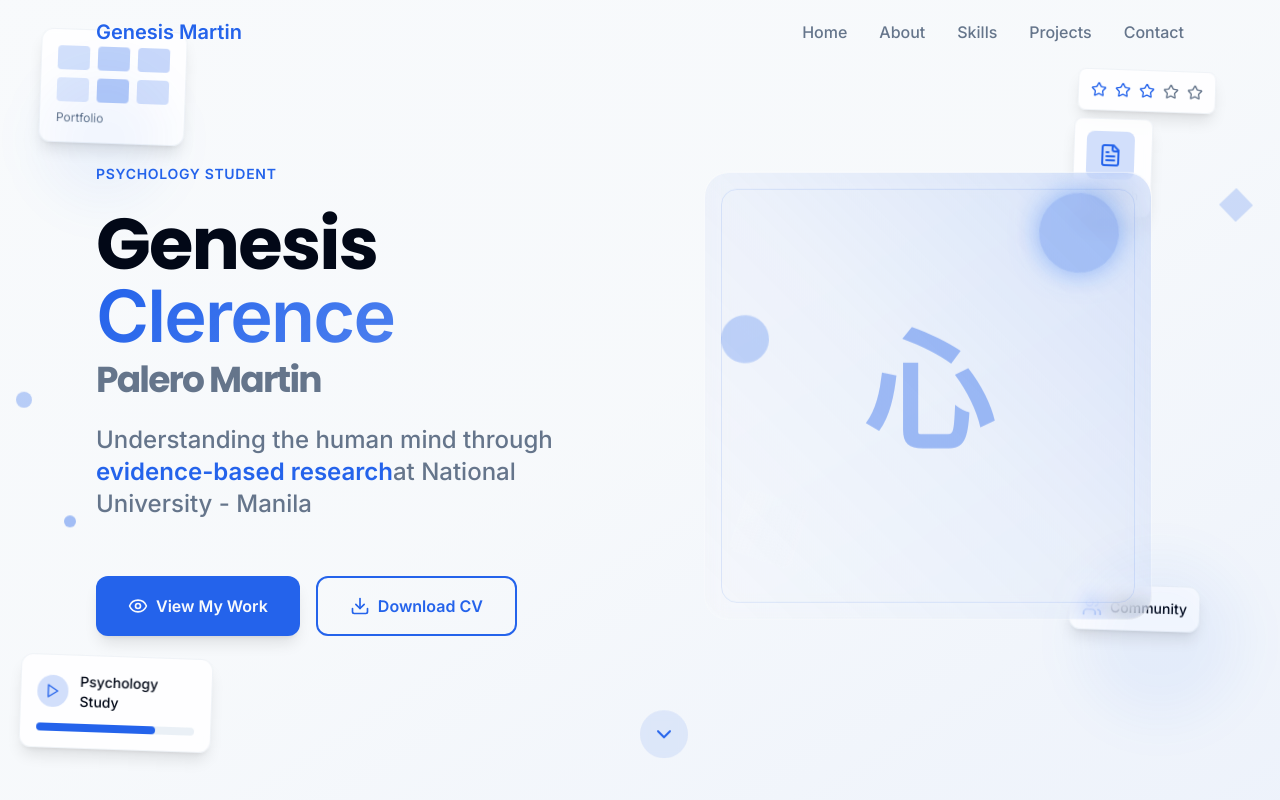
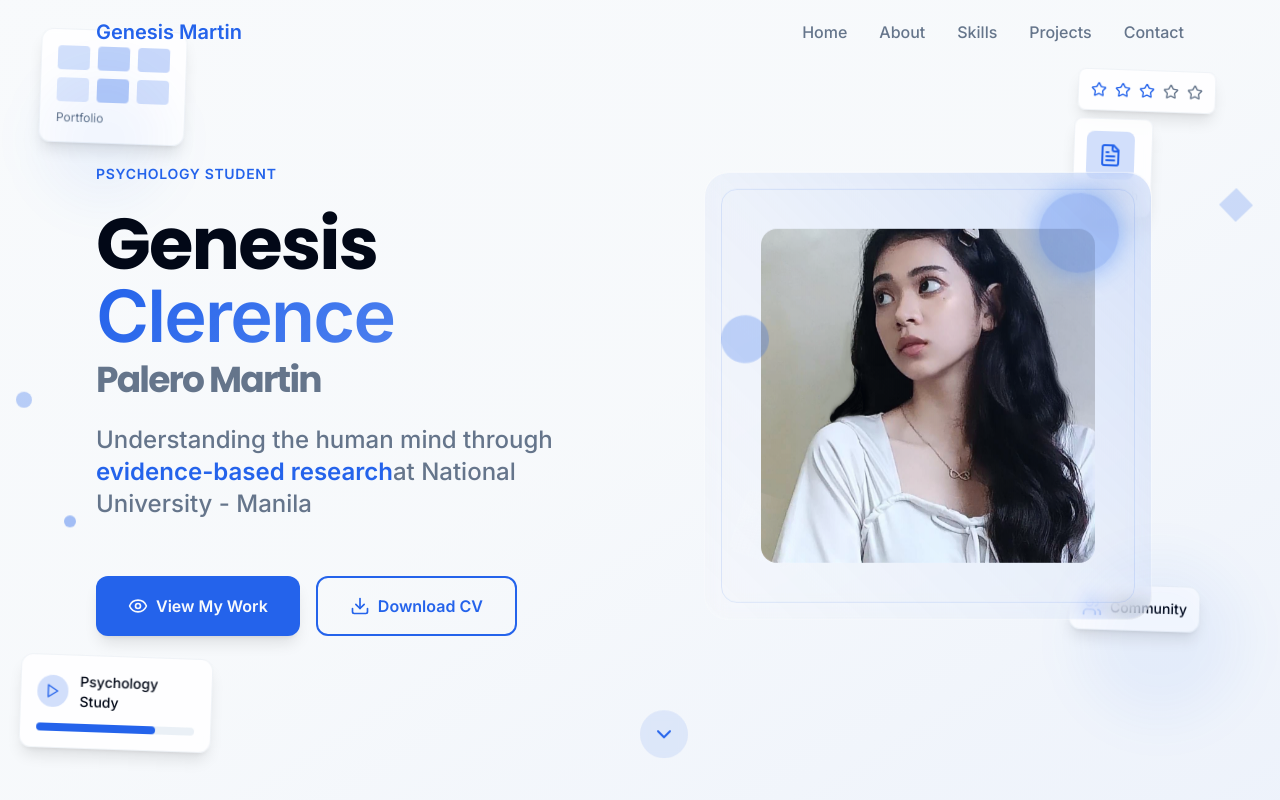
Before and after one commit to hexeeyy/genesis, a React (Vite) app: page / in a window 1280 px wide. Shown: the top 800 px of the page. Built offline with nearby package versions, Linux system fonts and the light colour scheme.

Commit message:
Update HeroSection and assets
- Modified favicon.ico for updated branding
- Added new image asset: gen.jpg
- Updated HeroSection.tsx with new layout/content

```diff
--- a/src/components/HeroSection.tsx
+++ b/src/components/HeroSection.tsx
@@ -180,10 +180,12 @@ const HeroSection = () => {
                 <div className="floating-element absolute bottom-12 left-8 w-16 h-16 bg-primary/40 rounded-lg rotate-45 shimmer-bg animate-shimmer"></div>
                 <div className="floating-element absolute top-1/3 left-4 w-12 h-12 bg-primary/25 rounded-full"></div>
 
-                {/* Center Japanese character with enhanced styling */}
-                <div className="text-9xl text-primary/40 font-bold select-none hover:text-primary/60 transition-colors duration-500 cursor-pointer hover:scale-110 transform">
-                  心
-                </div>
+                {/* Center image replacing Japanese character */}
+                <img
+                  src="src\assets\gen.jpg" // Replace with your image path or URL
+                  alt="Genesis Palero Martin"
+                  className="w-3/4 h-3/4 object-cover rounded-2xl select-none hover:scale-110 transition-transform duration-500"
+                />
 
                 {/* Animated decorative elements */}
                 <div className="absolute inset-0 bg-gradient-to-tr from-transparent via-primary/5 to-primary/15 rounded-3xl"></div>
@@ -192,6 +194,8 @@ const HeroSection = () => {
             </div>
           </div>
         </div>
+
+
 
         {/* Enhanced Scroll Indicator */}
         <div className="absolute bottom-8 left-1/2 transform -translate-x-1/2 animate-bounce cursor-pointer hover:scale-110 transition-transform duration-300">
```
Also changed, not shown: src/assets/gen.jpg (added), 1 other file (tests, documents, lock files or other folders).
